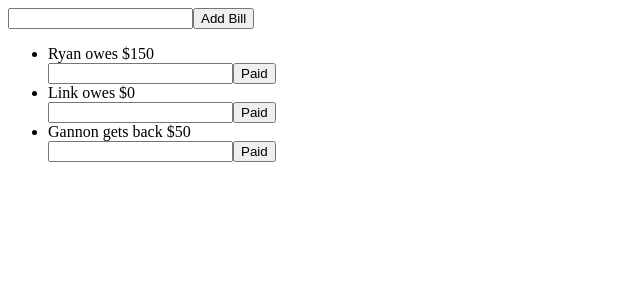
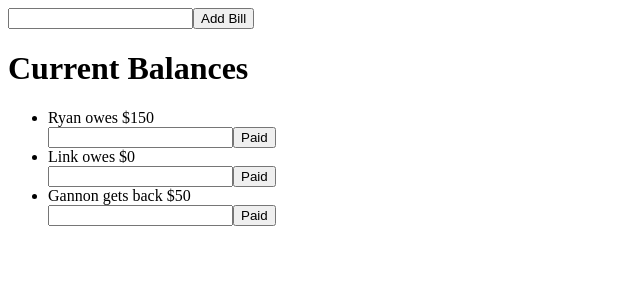
Before and after one commit to rtessier/split, a React app: page / in a window 1280 px wide. Shown: the top 300 px of the page, without its empty margins (0-640 px from the left). Built offline with nearby package versions, Linux system fonts and the light colour scheme.

Commit message:
Move key property

```diff
--- a/components/HousematesList.js
+++ b/components/HousematesList.js
@@ -9,17 +9,19 @@ class HousematesList extends Component {
       { name: 'Gannon', amount: -50.00 },
     ]
     return (
+      <div>
+        <h1>Current Balances</h1>
         <ul>
           {defaultHousemates.map(housemate =>
-          <li>
+            <li key={housemate.name}>
               <Housemate
-              key={housemate.name}
                 name={housemate.name}
                 amount={housemate.amount}
                 />
             </li>
           )}
         </ul>
+      </div>
     );
   }
 }
```
Lines whose indentation alone changed are shown as unchanged.
